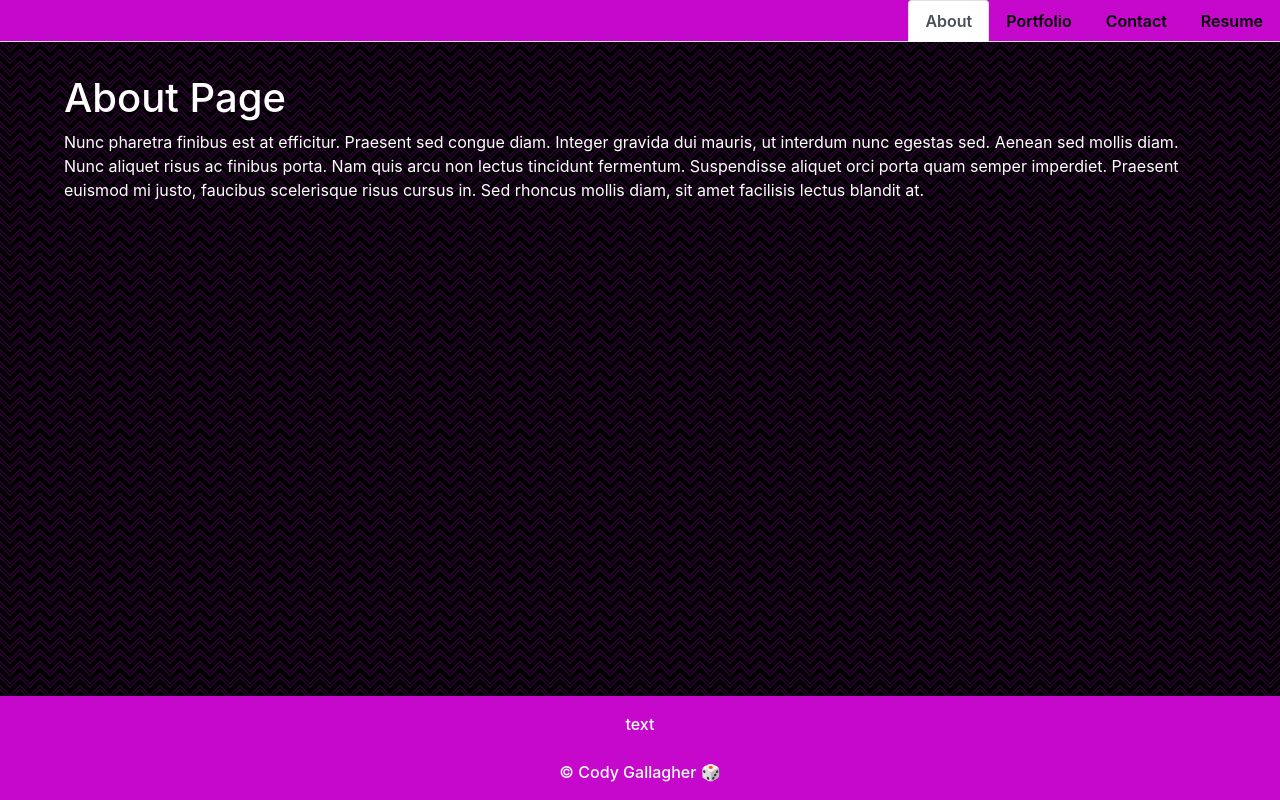
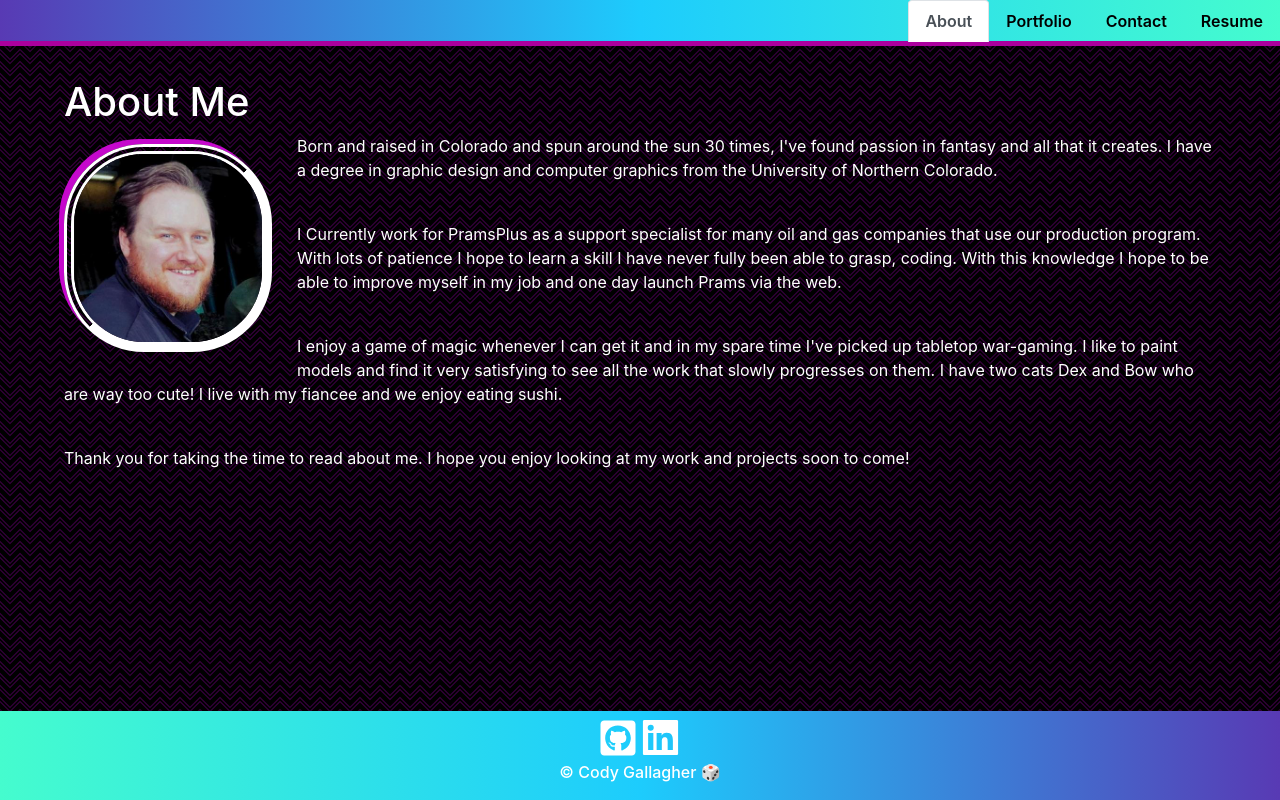
Before and after one commit to CodyG-2021/20-React-Portfolio, a React (Create React App) app: page / in a window 1280 px wide. Built offline with nearby package versions, Linux system fonts and the light colour scheme; the HTML template or start-up script is replaced by a standard one.

Commit message:
Added in more css and got the about page up

```diff
--- a/src/App.css
+++ b/src/App.css
@@ -1,12 +1,50 @@
+:root {
+  --white: #f8f8ff;
+  --orange: rgb(255, 136, 0);
+  --purple: rgb(197, 8, 204);
+  --blue: rgb(0, 76, 255);
+}
+
+.portfolio-app {
+  width: 100%;
+}
 .topNav {
-	background-color: rgb(197, 8, 204);
+  background: rgb(88, 58, 180);
+  background: linear-gradient(
+    90deg,
+    rgba(88, 58, 180, 1) 0%,
+    rgba(29, 204, 253, 1) 50%,
+    rgba(69, 252, 206, 1) 100%
+  );
+}
+
+.portCont .topNav {
+  border-bottom: 5px outset #ff00ea;
 }
 
 .nav-item a {
-	color: black;
-	font-weight: 600;
+  color: black;
+  font-weight: 600;
+}
+
+.nav-item .active {
+  color: tomato;
 }
 
 div h1 p {
-	color: white;
+  color: white;
 }
+
+.portCont {
+  min-width: 526px;
+}
+
+.profilePic {
+	float: left;
+	margin: 10px 25px 15px 0px;
+	max-width: 13rem;
+	border-radius: 5rem;
+	border-width: 10px;
+	border-style: double solid solid double;
+	box-shadow: -5px -5px 0px 0px var(--purple);
+}
--- a/src/components/Footer.js
+++ b/src/components/Footer.js
@@ -1,11 +1,19 @@
 import React from 'react';
+import { FaGithubSquare } from 'react-icons/fa';
+import { AiFillLinkedin } from 'react-icons/ai';
 
 export default function Footer() {
 	return (
-<footer className="footer mt-auto py-3">
+		<footer className="footer pt-1">
 			<div className="container text-center">
-		<div >text</div>
-		<br/>
+				<div>
+					<a className="iconLink" href='https://github.com/CodyG-2021'>
+						<FaGithubSquare size={40} />
+					</a>
+					<a className="iconLink" href='https://github.com/CodyG-2021'>
+						<AiFillLinkedin size={45} />
+					</a>
+				</div>
 				<span >© Cody Gallagher 🎲</span>
 			</div>
 		</footer>
--- a/src/components/PortfolioContainer.js
+++ b/src/components/PortfolioContainer.js
@@ -25,7 +25,7 @@ export default function PortfolioContainer() {
   const handlePageChange = (page) => setCurrentPage(page);
 
   return (
-    <div>
+    <div className="portCont">
       {/* We are passing the currentPage from state and the function to update it */}
       <NavTabs currentPage={currentPage} handlePageChange={handlePageChange} />
       {/* Here we are calling the renderPage method which will return a component  */}
--- a/src/components/pages/About.js
+++ b/src/components/pages/About.js
@@ -1,17 +1,37 @@
 import React from 'react';
 
 export default function About() {
-  return (
-    <div className='mx-5 mt-3 p-3'>
-      <h1>About Page</h1>
-      <p>
-        Nunc pharetra finibus est at efficitur. Praesent sed congue diam.
-        Integer gravida dui mauris, ut interdum nunc egestas sed. Aenean sed
-        mollis diam. Nunc aliquet risus ac finibus porta. Nam quis arcu non
-        lectus tincidunt fermentum. Suspendisse aliquet orci porta quam semper
-        imperdiet. Praesent euismod mi justo, faucibus scelerisque risus cursus
-        in. Sed rhoncus mollis diam, sit amet facilisis lectus blandit at.
-      </p>
-    </div>
-  );
+	return (
+		<div className='mx-5 mt-3 p-3 aboutMe'>
+			<h1>About Me</h1>
+			<img className="profilePic" src="./prof-pic.jpg" alt="Cody Gallagher" />
+			<p>
+				Born and raised in Colorado and spun around the sun 30 times, I've
+				found passion in fantasy and all that it creates. I have a degree in
+				graphic design and computer graphics from the University of Northern
+				Colorado.
+			</p>
+			<br />
+			<p>
+				I Currently work for PramsPlus as a support specialist for many oil
+				and gas companies that use our production program. With lots of
+				patience I hope to learn a skill I have never fully been able to
+				grasp, coding. With this knowledge I hope to be able to improve
+				myself in my job and one day launch Prams via the web.
+			</p>
+			<br />
+			<p>
+				I enjoy a game of magic whenever I can get it and in my spare time
+				I've picked up tabletop war-gaming. I like to paint models and find
+				it very satisfying to see all the work that slowly progresses on
+				them. I have two cats Dex and Bow who are way too cute! I live with
+				my fiancee and we enjoy eating sushi.
+			</p>
+			<br />
+			<p>
+				Thank you for taking the time to read about me. I hope you enjoy
+				looking at my work and projects soon to come!
+			</p>
+		</div>
+	);
 }
--- a/src/index.css
+++ b/src/index.css
@@ -1,10 +1,21 @@
 .footer {
   margin-top: 1rem;
   padding: 1rem;
-  background-color: rgb(197, 8, 204);
+  background: rgb(88, 58, 180);
+  background: linear-gradient(
+    270deg,
+    rgba(88, 58, 180, 1) 0%,
+    rgba(29, 204, 253, 1) 50%,
+    rgba(69, 252, 206, 1) 100%
+  );
   position: fixed;
   bottom: 0;
   left: 0;
   width: 100%;
-	font-weight: 500;
+	min-width: 320px;
+  font-weight: 500;
 }
+
+.iconLink {
+	color: white;
+}
```
Also changed, not shown: public/prof-pic.jpg (added). Lines whose indentation alone changed are shown as unchanged.
